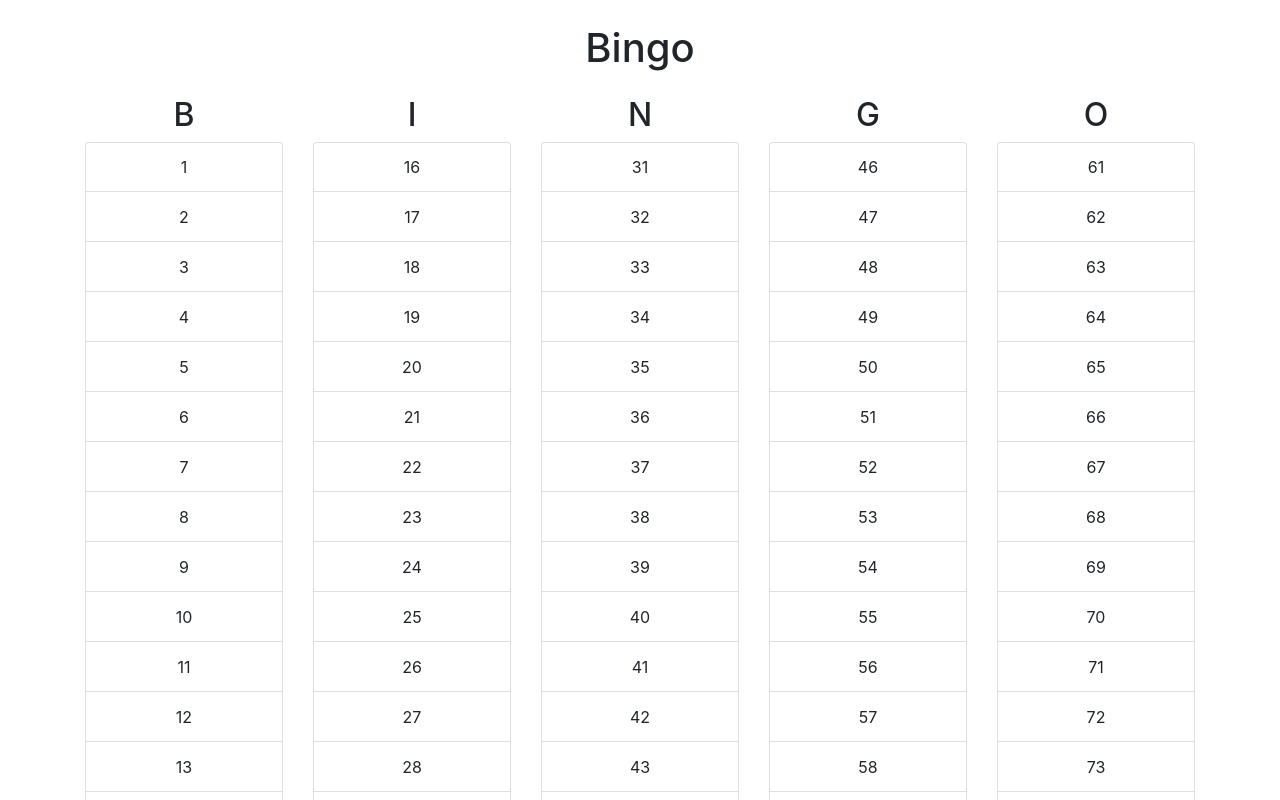
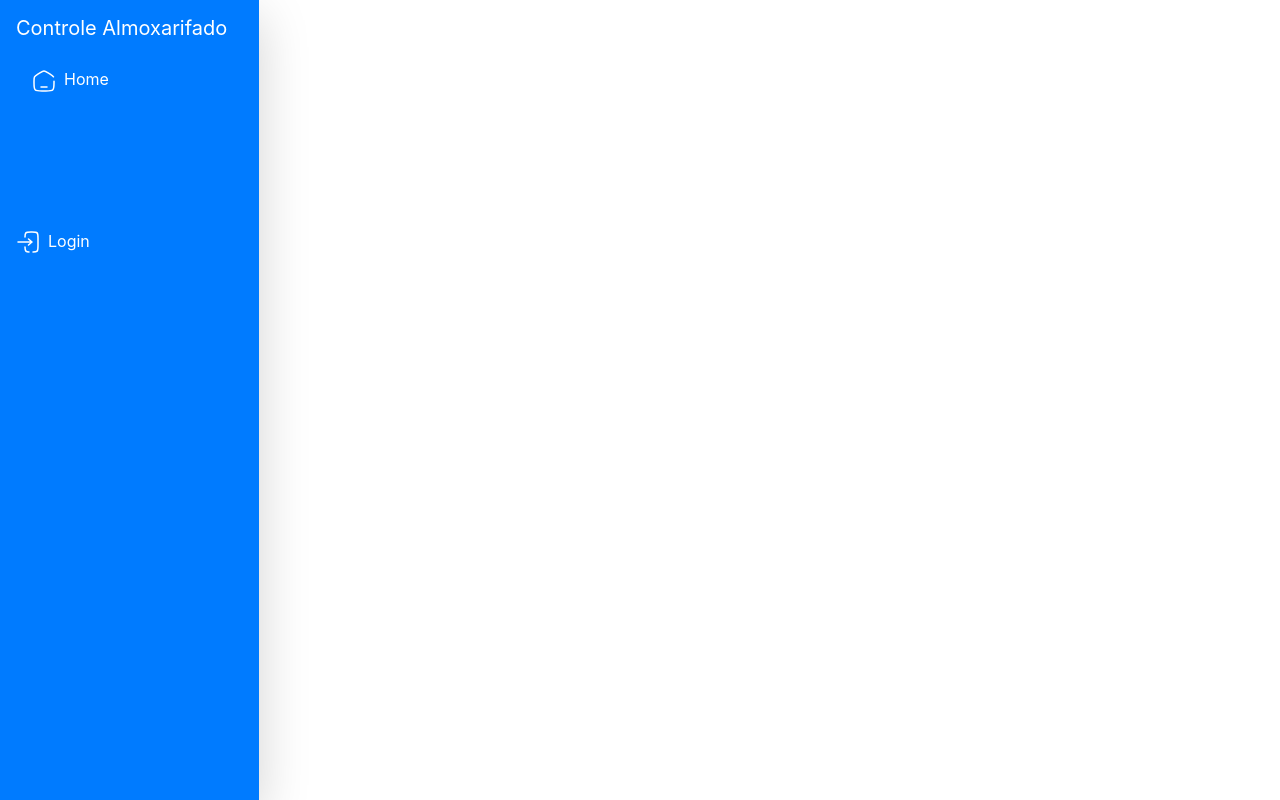
Before and after one commit to mateusjerez/controle-almoxarifado, a React (Create React App) app in the folder frontend/: page /bingo in a window 1280 px wide. Shown: the top 800 px of the page. Built offline with nearby package versions, Linux system fonts and the light colour scheme.

Commit message:
remove Bingo component and associated styles; refactor imports in App component

```diff
--- a/frontend/src/App.tsx
+++ b/frontend/src/App.tsx
@@ -1,26 +1,23 @@
-import React from "react";
-import { useState, useEffect } from "react";
-import { Routes, Route, Link } from "react-router-dom";
 import "bootstrap/dist/css/bootstrap.min.css";
+import React, { useEffect, useState } from "react";
+import { Link, Route, Routes } from "react-router-dom";
 import "./App.css";
 
 import * as AuthService from "./services/auth.service";
 import IUser from "./types/user.type";
 
+import EventBus from "./common/EventBus";
+import BoardAdmin from "./components/boardAdmin";
+import BoardModerator from "./components/boardModerator";
+import BoardUser from "./components/boardUser";
 import Login from "./components/login";
+import Profile from "./components/profile";
 import Register from "./components/register";
-import Home from "./tools/listProducts";
-import Profile from "./components/profile";
-import BoardUser from "./components/boardUser";
-import BoardModerator from "./components/boardModerator";
-import BoardAdmin from "./components/boardAdmin";
-import Bingo from "./components/bingo";
-import ListProducts from "./tools/listProducts";
 import AddProduct from "./tools/addProduct";
+import { default as Home, default as ListProducts } from "./tools/listProducts";
+import Report from "./tools/report";
 import TransactionIn from "./tools/transactionIn";
 import TransactionOut from "./tools/transactionOut";
-import EventBus from "./common/EventBus";
-import Report from "./tools/report";
 
 const App: React.FC = () => {
   const [showModeratorBoard, setShowModeratorBoard] = useState<boolean>(false);
@@ -52,11 +49,6 @@ const App: React.FC = () => {
 
   return (
     <div className="container-fluid">
-      <div className="grid col-gap-4">
-        <Routes>
-        <Route path="/bingo" element={<Bingo />} />
-        </Routes>
-        </div>
       <div className="row">
         <div className="max-w-25 shadow-lg">
           <nav className="navbar w-100 navbar-dark bg-primary d-md-block bg-gradient vh-100 h-100">
--- a/frontend/src/components/bingo.css
+++ /dev/null
@@ -1,23 +0,0 @@
-/* src/components/Bingo.css */
-.fullscreen-number {
-    position: fixed;
-    top: 0;
-    left: 0;
-    width: 100%;
-    height: 100%;
-    background-color: rgba(0, 0, 0, 0.8);
-    color: white;
-    z-index: 1000;
-    display: flex;
-    justify-content: center;
-    align-items: center;
-    font-size: 20rem !important; /* Tamanho da fonte aumentado */
-  }
-
-  .list-group-item {
-    display: flex;
-    justify-content: center;
-    align-items: center;
-    height: 50px;
-    cursor: pointer;
-  }
--- a/frontend/src/components/bingo.tsx
+++ /dev/null
@@ -1,76 +0,0 @@
-// src/components/Bingo.tsx
-import React, { useState } from 'react';
-import 'bootstrap/dist/css/bootstrap.min.css';
-import './bingo.css';
-
-const Bingo: React.FC = () => {
-  const [highlightedNumbers, setHighlightedNumbers] = useState<number[]>([]);
-  const [currentNumber, setCurrentNumber] = useState<number | null>(null);
-  const [currentColumn, setCurrentColumn] = useState<string | null>(null);
-
-  const allNumbers = Array.from({ length: 75 }, (_, i) => i + 1);
-
-  const toggleNumber = (number: number) => {
-    const column = getColumn(number);
-    setHighlightedNumbers(prevState =>
-      prevState.includes(number)
-        ? prevState.filter(num => num !== number)
-        : [...prevState, number]
-    );
-
-    setCurrentNumber(number);
-    setCurrentColumn(column);
-    setTimeout(() => {
-      setCurrentNumber(null);
-      setCurrentColumn(null);
-    }, 5000);
-  };
-
-  const getColumn = (number: number): string => {
-    if (number <= 15) return 'B';
-    if (number <= 30) return 'I';
-    if (number <= 45) return 'N';
-    if (number <= 60) return 'G';
-    return 'O';
-  };
-
-  const renderNumbers = (column: string) => {
-    return allNumbers
-      .filter(num => getColumn(num) === column)
-      .map(num => (
-        <li
-          key={num}
-          className={`list-group-item d-flex justify-content-center align-items-center ${highlightedNumbers.includes(num) ? 'active' : ''}`}
-          onClick={() => toggleNumber(num)}
-          style={{ cursor: 'pointer', height: '50px' }}
-        >
-          {num}
-        </li>
-      ));
-  };
-
-  return (
-    <div className="container mt-4">
-      <h1 className="mb-4 text-center">Bingo</h1>
-      {currentNumber !== null && currentColumn !== null && (
-        <div className="fullscreen-number">
-          <div>
-             <p>{currentColumn} {currentNumber}</p>
-          </div>
-        </div>
-      )}
-      <div className="row">
-        {['B', 'I', 'N', 'G', 'O'].map((column) => (
-          <div key={column} className="col text-center">
-            <h2>{column}</h2>
-            <ul className="list-group">
-              {renderNumbers(column)}
-            </ul>
-          </div>
-        ))}
-      </div>
-    </div>
-  );
-};
-
-export default Bingo;
```
